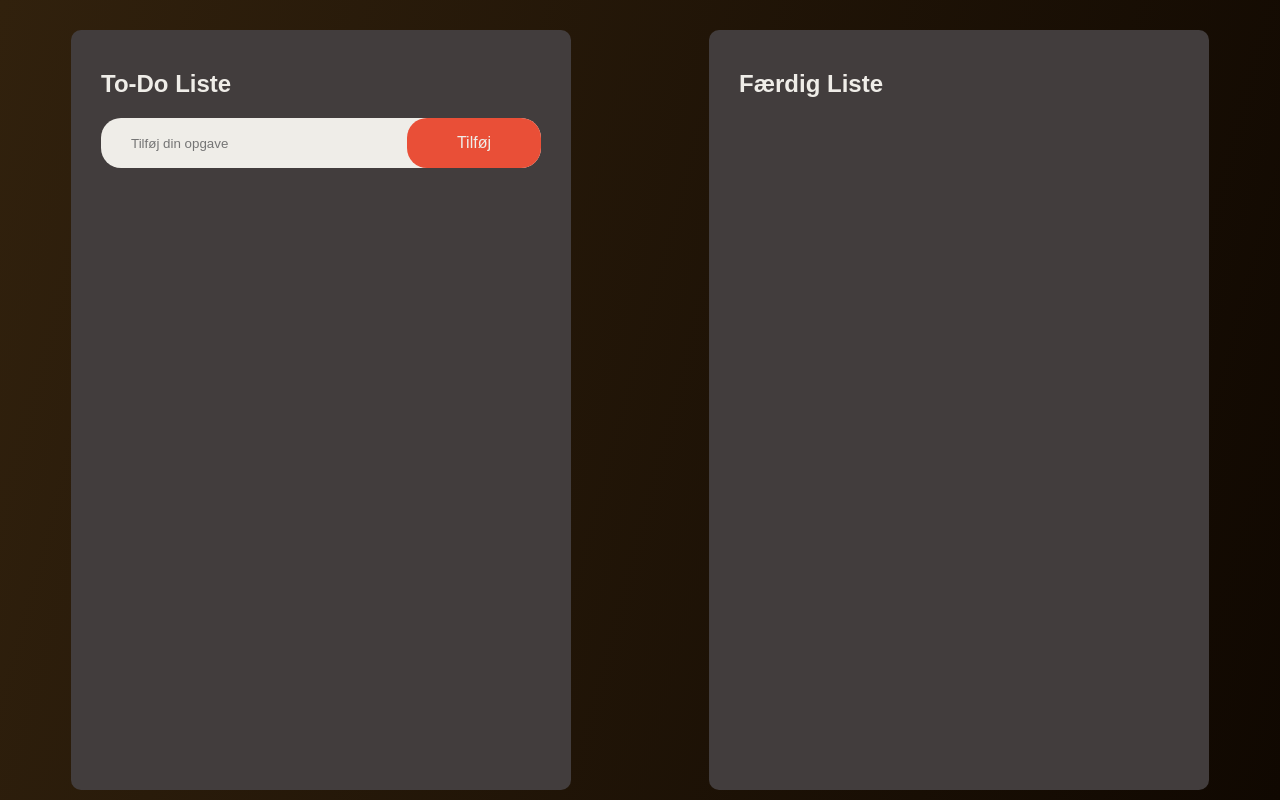
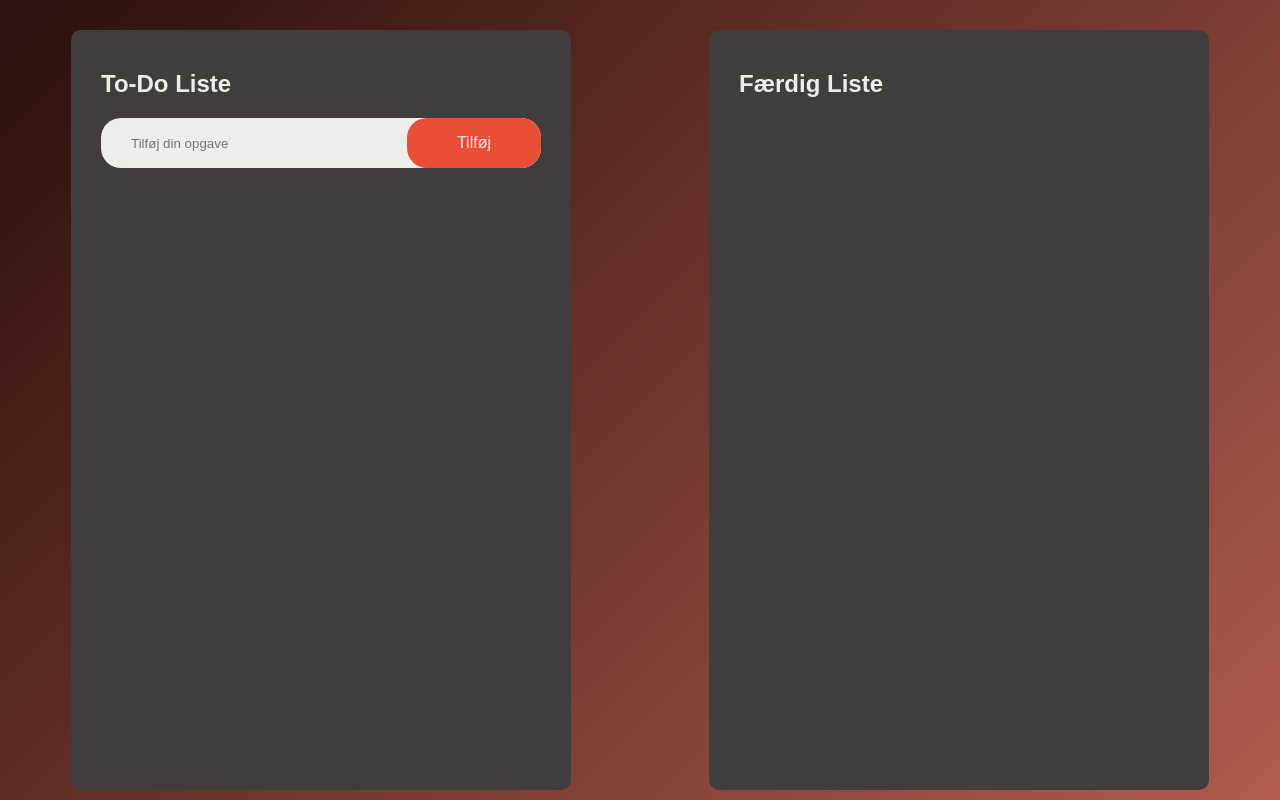
Before and after one commit to andreahauberg/toDoApp, a plain HTML site: page index.html in a window 1280 px wide. Drawn offline with Linux system fonts and the light colour scheme.

Commit message:
ny gradient

```diff
--- a/style.css
+++ b/style.css
@@ -1,7 +1,7 @@
 :root{
     --font-color:#efede8;
     --container-background:#423d3d;
-    --body-background: linear-gradient(105deg, #31210d, #100801) ;
+    --body-background: linear-gradient(135deg, #2a0f0a,#b05b4e) ;
     --button-color:#e94f37;
     --hover-color:#989393;
 }
```
